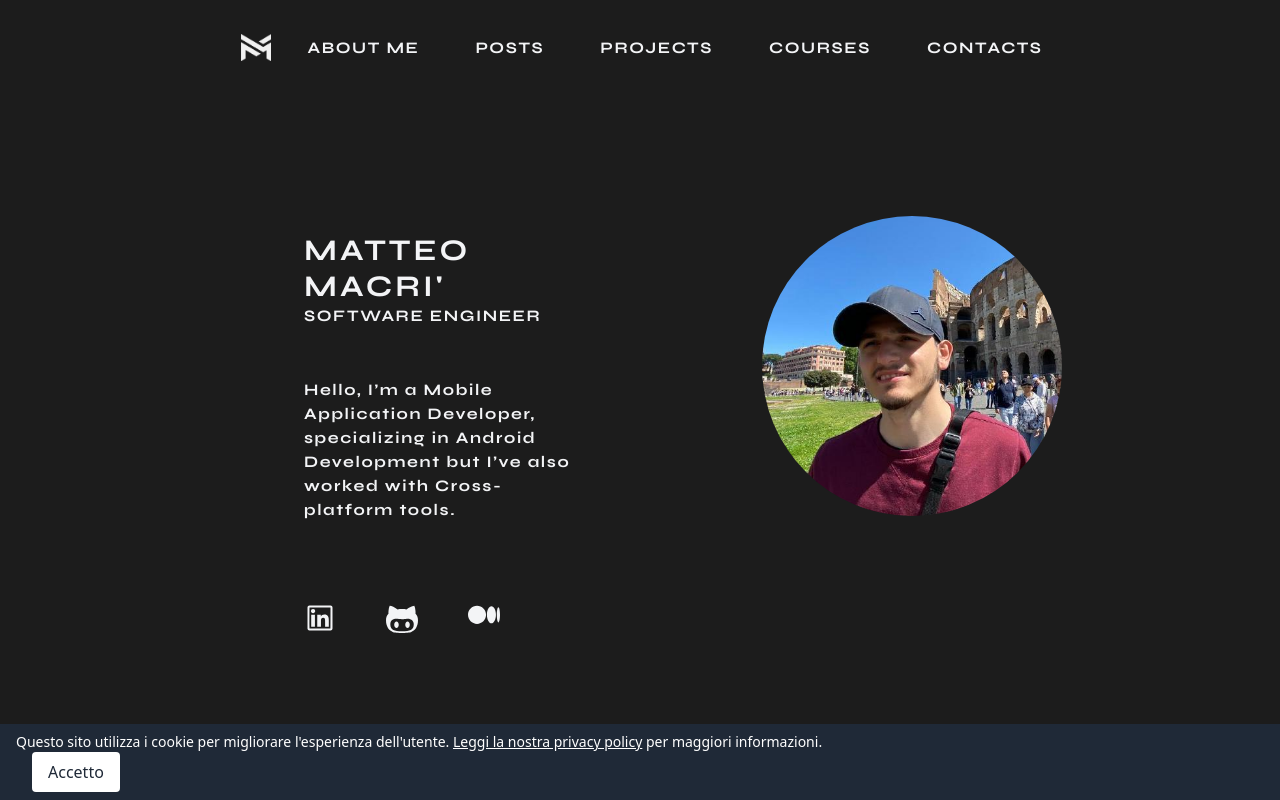
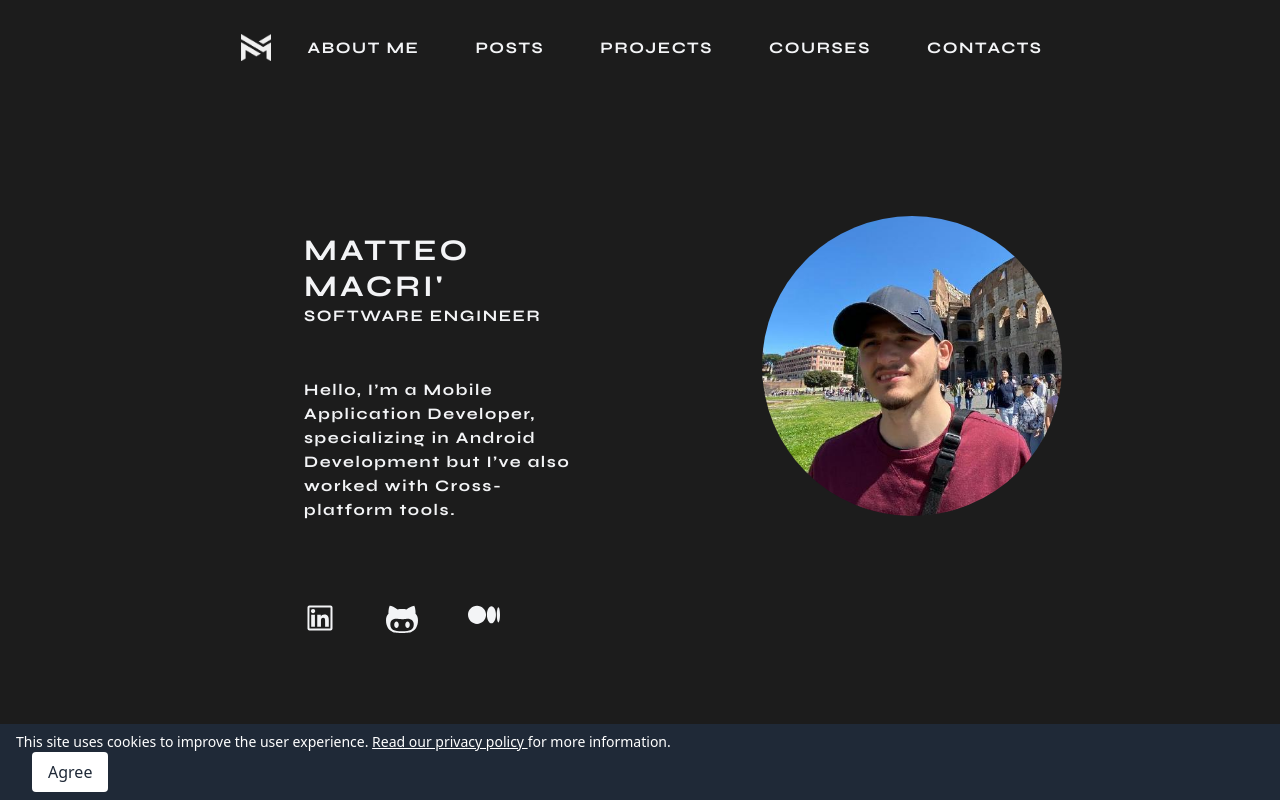
Before and after one commit to matteomacri18/site, a React (Create React App) app: page /#/ in a window 1280 px wide. Shown: the top 800 px of the page. Built offline with nearby package versions, Linux system fonts and the light colour scheme.

Commit message:
Update UI Cookie banenr

```diff
--- a/src/components/CookieBanner.jsx
+++ b/src/components/CookieBanner.jsx
@@ -1,4 +1,5 @@
 import { useState, useEffect } from 'react';
+import { Link } from "react-router-dom";
 
 const CookieBanner = () => {
   const [showBanner, setShowBanner] = useState(false);
@@ -18,17 +19,17 @@ const CookieBanner = () => {
       {showBanner && (
         <div className="fixed bottom-0 left-0 right-0 bg-gray-800 text-white py-2 px-4">
           <p className="text-sm">
-            Questo sito utilizza i cookie per migliorare l'esperienza dell'utente.{" "}
-            <a href="/privacy-policy" className="underline">
-              Leggi la nostra privacy policy
-            </a>{" "}
-            per maggiori informazioni.
+            This site uses cookies to improve the user experience.{" "}
+            <Link to={'/policy'} className='hover: underline'>
+              Read our privacy policy{" "}
+            </Link>
+            for more information.
           </p>
           <button
             onClick={handleConsent}
             className="ml-4 bg-white text-gray-800 px-4 py-2 rounded hover:bg-gray-200 transition-colors duration-300 ease-in-out"
           >
-            Accetto
+            Agree
           </button>
         </div>
       )}
--- a/src/components/Footer.jsx
+++ b/src/components/Footer.jsx
@@ -1,5 +1,5 @@
 import React from 'react';
-import { useNavigate, Link } from "react-router-dom";
+import { Link } from "react-router-dom";
 
 const Footer = () => {
   const current = new Date();
--- a/src/pages/Contacts.jsx
+++ b/src/pages/Contacts.jsx
@@ -1,6 +1,5 @@
 import React from 'react'
 import Navbar from '../components/Navbar';
-import { Link } from "react-router-dom";
 import ReactGA from 'react-ga';
 import Footer from '../components/Footer';
 import emailjs from '@emailjs/browser';
```
